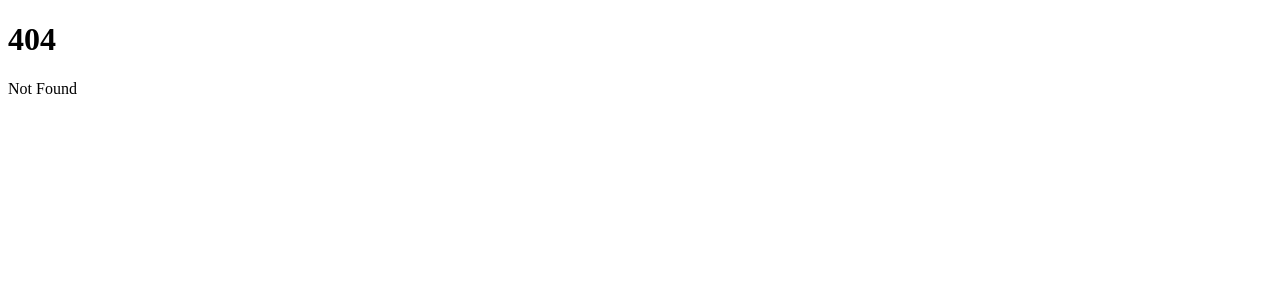
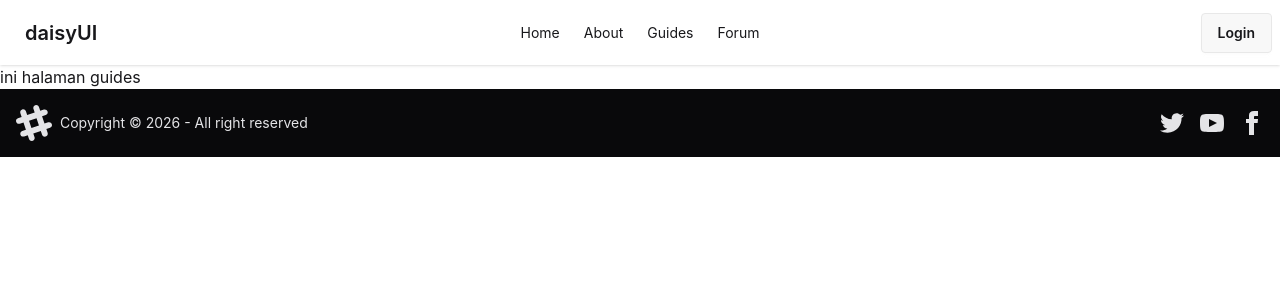
Before and after one commit to Mulyawan-ts/basa, a SvelteKit app: page /guides in a window 1280 px wide. Before the commit this address had no page. Shown: the top 300 px of the page. Built offline with nearby package versions, Linux system fonts and the light colour scheme.

Commit message:
feat: add guides page

```diff
--- /dev/null
+++ b/src/routes/(app)/guides/+page.svelte
@@ -0,0 +1 @@
+<h1>ini halaman guides</h1>
```
